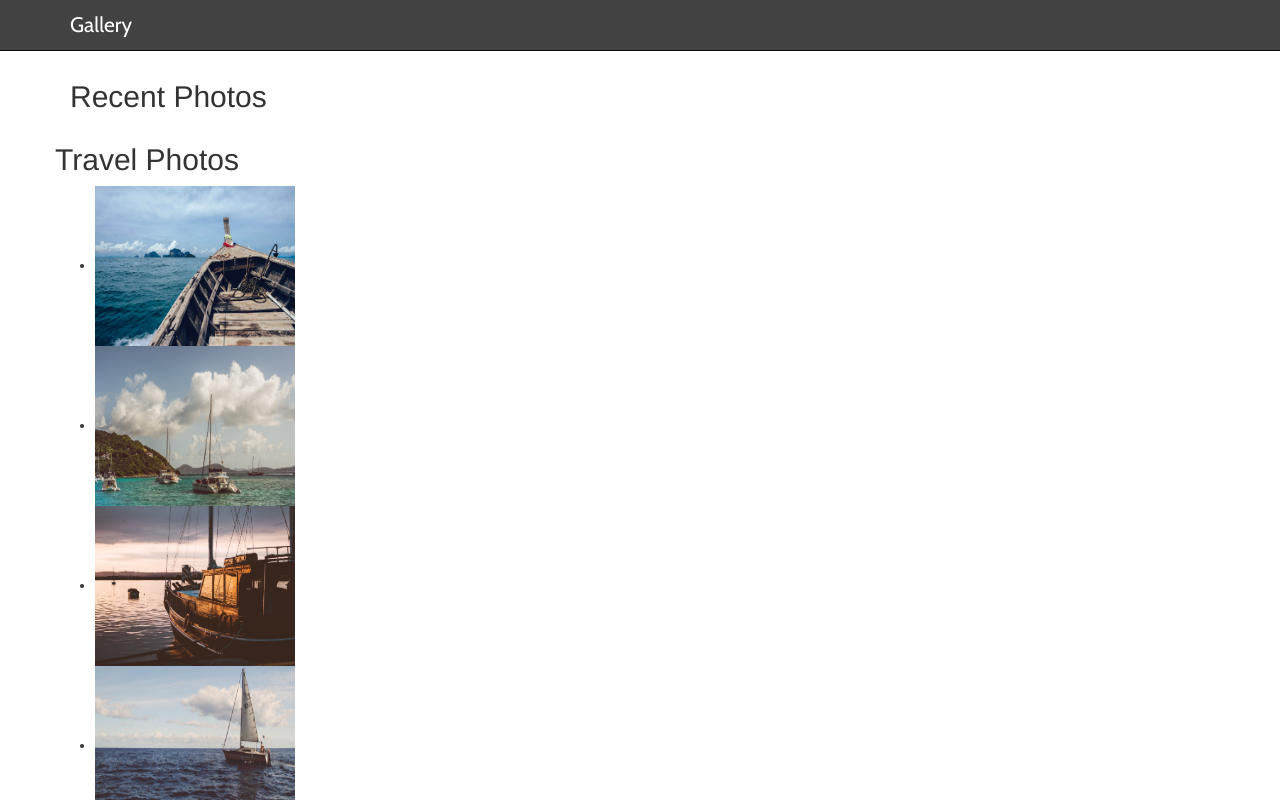
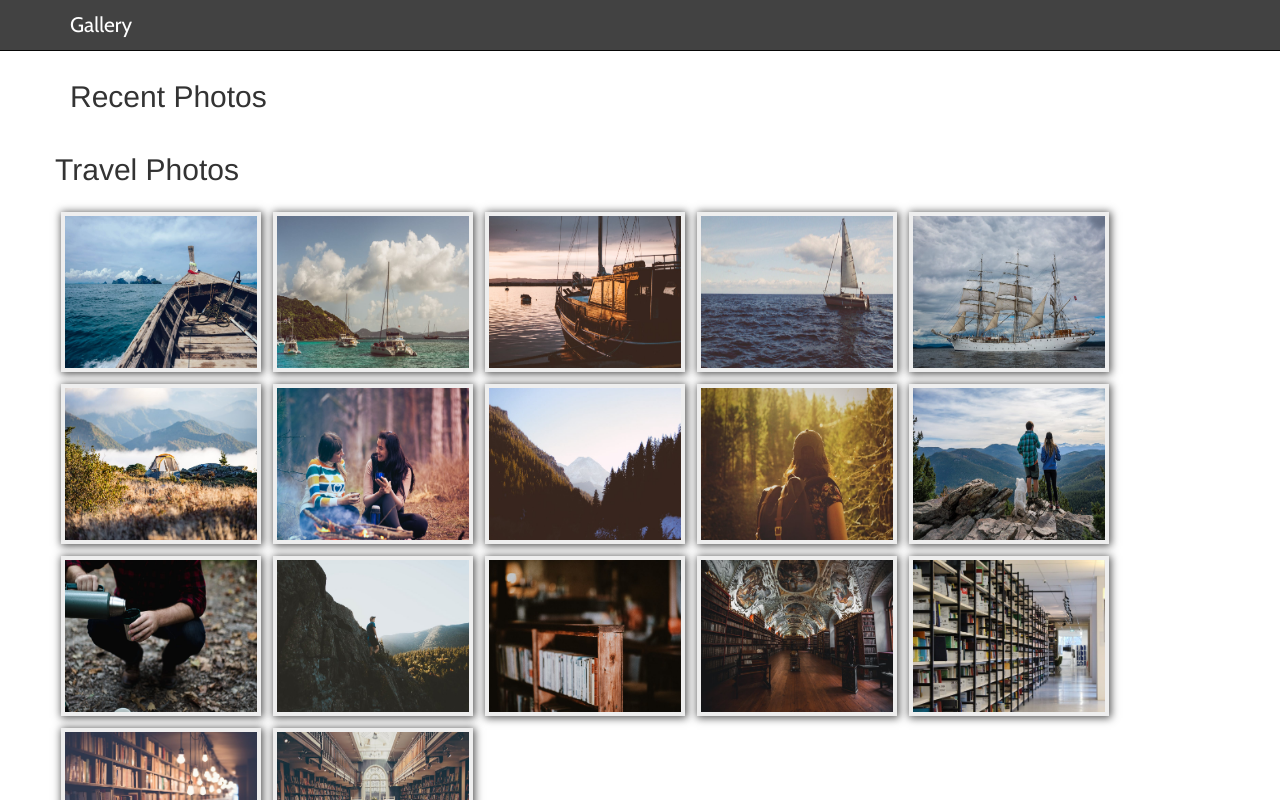
Before and after one commit to ranumiah/gallery, an Angular app: page / in a window 1280 px wide. Shown: the top 800 px of the page. Built offline with nearby package versions, Linux system fonts and the light colour scheme; a web font is replaced by a local one; what ng2-bootstrap would draw is missing.

Commit message:
Update gallery css to improve the look and feel

```diff
--- a/src/app/gallery/gallery.component.css
+++ b/src/app/gallery/gallery.component.css
@@ -0,0 +1,15 @@
+ul { padding:0; width:1200px; margin:20px auto}
+li { display:inline;}
+    .tn{
+ margin:6px 6px;
+ border: 4px solid #eee;
+ box-shadow:#555 1px 1px 8px 1px;
+ cursor: pointer
+    }
+.modal-content {
+  width: 1200px !important;
+}
+
+h1, h2{
+    margin-bottom: 20px;
+}
```
